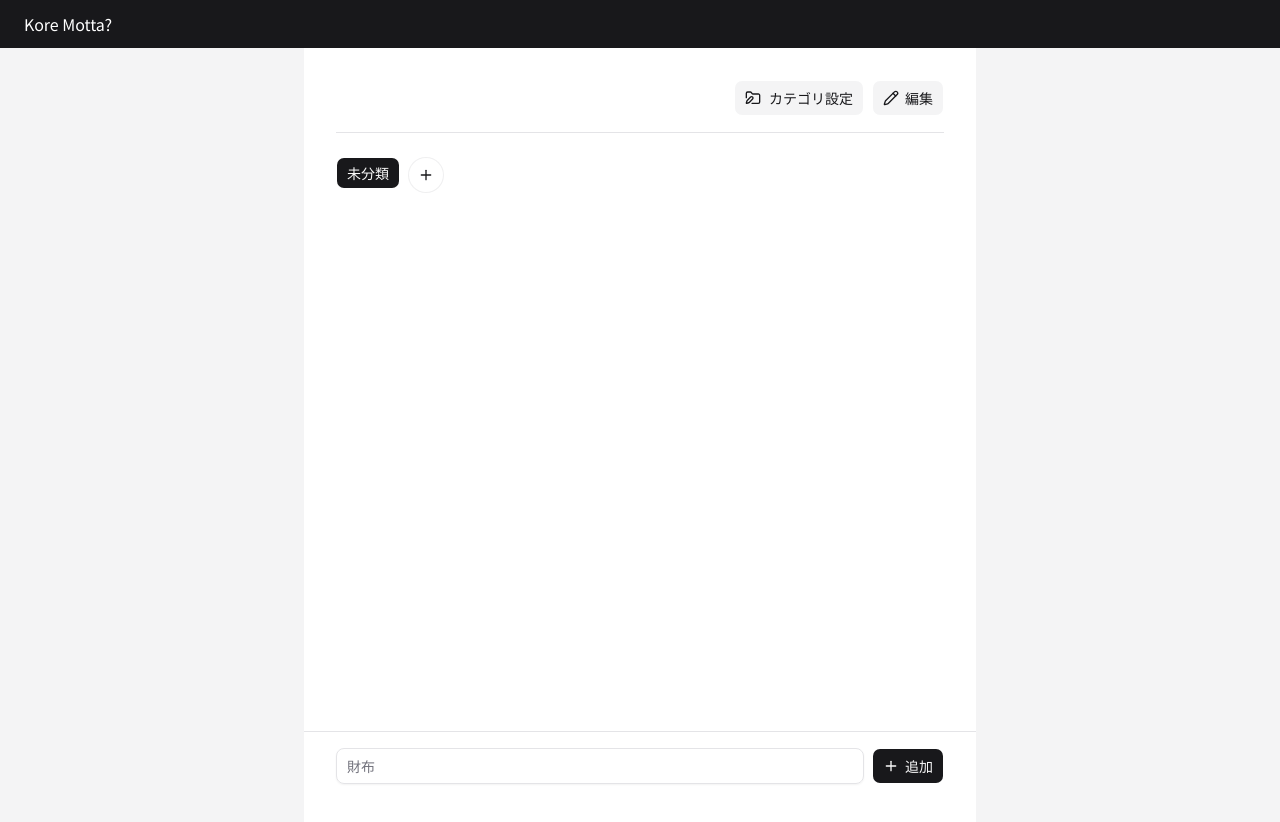
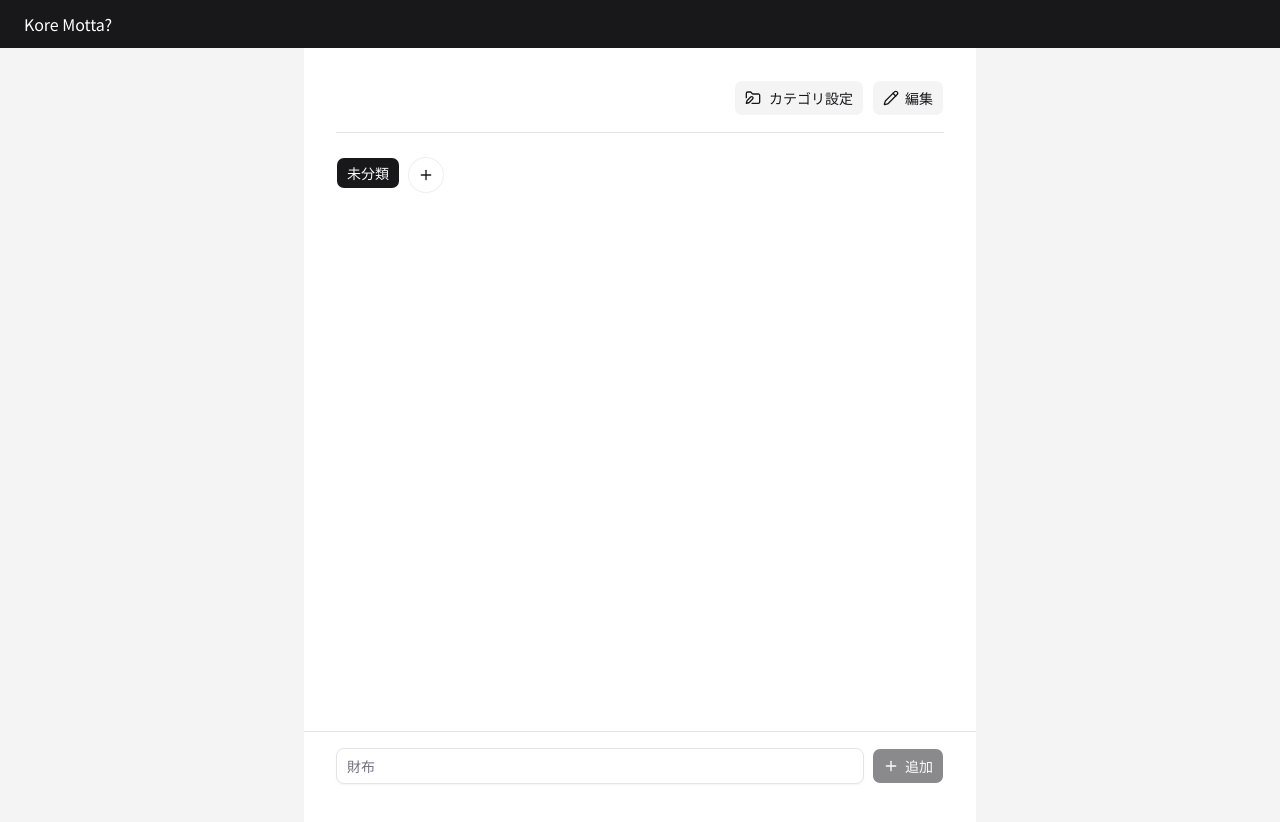
Before and after one commit to kem198/kore-motta, a Next.js app: page / in a window 1280 px wide. Shown: the top 822 px of the page. Built offline with nearby package versions, Linux system fonts and the light colour scheme.

Commit message:
feat: enhance TodoForm validation and layout by updating button state and error handling

```diff
--- a/src/components/shared/todo-form.tsx
+++ b/src/components/shared/todo-form.tsx
@@ -16,6 +16,7 @@ type TodoFormProps = {
 export function TodoForm({ onSubmit, ...props }: TodoFormProps) {
   const form = useForm<TodoFormValues>({
     resolver: zodResolver(todoFormSchema),
+    mode: "onChange",
     defaultValues: {
       name: "",
       memo: "",
@@ -29,12 +30,13 @@ export function TodoForm({ onSubmit, ...props }: TodoFormProps) {
 
   return (
     <form id="todoadd" onSubmit={form.handleSubmit(handleSubmit)} {...props}>
-      <div className="flex gap-2">
+      <div className="flex items-end gap-2">
         <Controller
           name="name"
           control={form.control}
           render={({ field, fieldState }) => (
             <Field data-invalid={fieldState.invalid}>
+              {fieldState.invalid && <FieldError errors={[fieldState.error]} />}
               <Input
                 {...field}
                 id="todoname"
@@ -42,11 +44,11 @@ export function TodoForm({ onSubmit, ...props }: TodoFormProps) {
                 placeholder={MESSAGES.placeholders.newItem}
                 autoComplete="off"
               />
-              {fieldState.invalid && <FieldError errors={[fieldState.error]} />}
             </Field>
           )}
         />
-        <Button type="submit" form="todoadd">
+
+        <Button type="submit" form="todoadd" disabled={!form.formState.isValid}>
           <PlusIcon />
           {MESSAGES.actions.add}
         </Button>
```
